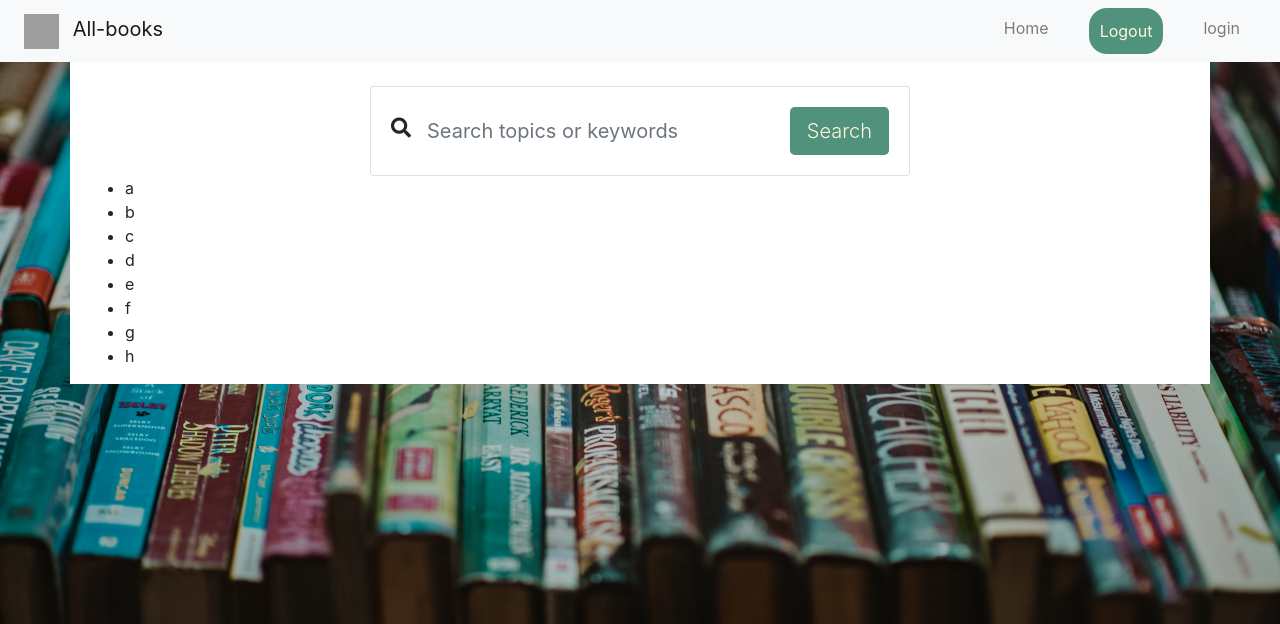
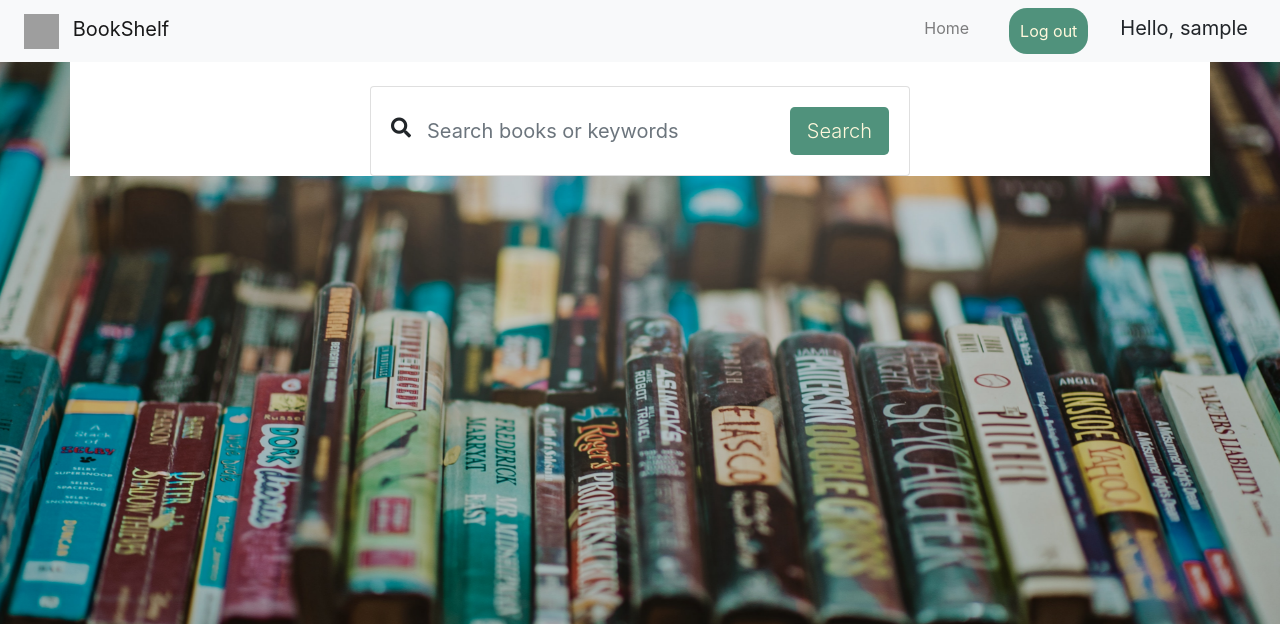
Before and after one commit to karinabogacz/BookShelf, a Flask app: page /search in a window 1280 px wide. Shown: the top 624 px of the page. Run offline with Flask 2, Linux system fonts and the light colour scheme; the visitor is signed in with stand-in values (Sample User, id 1); some libraries are stand-ins or nearby versions; grey boxes are pictures that could not be loaded.

Commit message:
Add files via upload

```diff
--- a/application.py
+++ b/application.py
@@ -60,12 +60,25 @@ def login():
 
     return render_template("login.html")
 
-@app.route("/search")
+@app.route("/search", methods = ['GET', 'POST'])
 def search():
+
     if "user" in session:
-        return render_template("search.html", user=session["user"] )
+        # books = db.execute ("SELECT * FROM books LIMIT 100").fetchall()
+        # return render_template("search.html", user=session["user"], books = books)
+
+        if request.method == "POST":
+            search_input = request.form.get("search")
+            search_results = db.execute("SELECT title FROM books WHERE year = :year", {"year": search_input}).fetchall()
+            return render_template ("search_results.html", books = search_results)
+
+        return render_template ("search.html")
     else:
         return redirect(url_for("login"))
+
+@app.route ("/book")
+def book():
+    return ("book")
 
 @app.route ("/logout")
 def logout():
--- a/import.py
+++ b/import.py
@@ -11,8 +11,9 @@ def main():
     f = open ("books.csv")
     reader = csv.reader(f)
     for isbn, title, author, year in reader:
-        db.execute("INSERT INTO books (isbn, title, author, year) VALUES (:isbn, :title, :author, :year)", {"isbn": isbn, "title": title, "author": author, "year": year})
-        db.commit()
+       db.execute("INSERT INTO books (isbn, title, author, year) VALUES (:isbn, :title, :author, :year)", {"isbn": isbn, "title": title,"author": author,"year": year})
+       db.commit()
+
 
 if __name__ == "__main__":
     main()
--- a/static/stylesheet/style.css
+++ b/static/stylesheet/style.css
@@ -1,7 +1,14 @@
-.layout_home{
+.layout_home::before{
+    position: fixed;
     background-image: url("bcg3.jpg");
-    background-repeat:no-repeat;
-    background-size: 100%;
+    top: 0;
+    width: 100%;
+    height: 100%;
+    z-index: -20;
+    background-position: bottom;
+    background-size: cover;
+    content: "";
+
 }
 
 .layout_enter{
--- a/templates/index.html
+++ b/templates/index.html
@@ -1,6 +1,6 @@
 {% extends 'layout_home.html' %}
 
-{% block title%} All-books {% endblock %}
+{% block title%} BookShelf {% endblock %}
 
 {% block content%}
 
--- a/templates/layout_enter.html
+++ b/templates/layout_enter.html
@@ -17,7 +17,7 @@
 
     <header>
         <a href="{{url_for('index')}}" style="text-decoration: none;">
-        <h3 class="text-center my-3 h3-logo">All-books
+        <h3 class="text-center my-3 h3-logo">BookShelf
           <img src="https://img.icons8.com/flat_round/64/000000/bookmark-book.png" width="40" height="40" class="d-inline-block mx-2"  alt="logo">
         </h3>
       </a>
@@ -27,7 +27,7 @@
 
     <footer class="text-center">
         <hr>
-        <p class="mt-3 mb-2">Copyright 2020 &copy; All-books</p>
+        <p class="mt-3 mb-2">Copyright 2020 &copy; Bookshelf </p>
     </footer>
 
 
--- a/templates/layout_home.html
+++ b/templates/layout_home.html
@@ -27,7 +27,7 @@
 
       <img src="https://img.icons8.com/flat_round/64/000000/bookmark-book.png" width="35" height="35" class="d-inline-block align-top mx-2" alt="brand image">
       <!-- <a href="https://icons8.com/icon/95142/book">Book icon by Icons8</a> -->
-      All-books
+      BookShelf
     </a>
 
     <div class="collapse navbar-collapse justify-content-between">
@@ -43,15 +43,21 @@
 
         <li class="nav-item mx-3" style="background-color: #50927c; border-radius: 18px; padding: 3px">
           {%if session["user"]%}
-            <a class="nav-link" href="{{url_for('logout')}}" style="color: cornsilk;">Logout</a>
+            <a class="nav-link" href="{{url_for('logout')}}" style="color: cornsilk;">Log out</a>
           {%else%}
             <a class="nav-link" href="{{url_for('sign_up')}}" style="color: cornsilk;">sign up</a>
           {%endif%}
         </li>
 
-        <li class="nav-item mx-3">
-          <a class="nav-link" href="{{url_for('login')}}">login</a>
-        </li>
+          {% if session["user"] %}
+            <li class="nav-item mx-3 mt-2">
+              <h5 style="font-weight: 400">Hello, {{ session["user"] }}</h5>
+            </li>
+          {% else %}
+            <li class="nav-item mx-3">
+              <a class="nav-link" href="{{url_for('login')}}">login</a>
+            </li>
+          {%endif%}
 
       </ul>
     </div>
--- a/templates/search.html
+++ b/templates/search.html
@@ -6,39 +6,38 @@
   <div class="container" style="background-color: white">
     <div class="row justify-content-center">
       <div class="col-12 col-md-10 col-lg-6">
-       <form class="card card-sm form-search mt-4">
+
+        <form class="card card-sm form-search mt-4" action="{{url_for('search')}}" method="post">
             <div class="card-body row no-gutters align-items-center">
               <div class="col-auto">
+
                 <i class="fas fa-search h5 text-body"></i>
               </div>
               <div class="col">
-              <input class="form-control form-control-lg form-control-borderless" type="search" placeholder="Search topics or keywords">
+                <input class="form-control form-control-lg form-control-borderless" name="search" placeholder="Search books or keywords">
               </div>
               <div class="col-auto">
                 <button class="btn btn-lg btn-search" type="submit">Search</button>
               </div>
+
             </div>
           </form>
+
       </div>
   </div>
 
-  <div class="row">
+ <!-- <div class="row">
     <div class="col-12 col-md-10 col-lg-8">
         <ul>
-        <li>a</li>
-        <li>b</li>
-        <li>c</li>
-        <li>d</li>
-        <li>e</li>
-        <li>f</li>
-        <li>g</li>
-        <li>h</li>
+          {% for book in books %}
+          <li>
+            <a href="{{url_for('book')}}"> {{book.title}} {{book.author}} {{book.year}} {{book.isbn}}</a>
+          </li>
+          {% endfor %}
         </ul>
+    </div>
+  </div> -->
 
-    </div>
-
-  </div>
-</div>
 </main>
 
 {%endblock%}
```
Also changed, not shown: templates/search_results.html (added, +20 -0 lines), books.csv, 4 other files. Lines whose indentation alone changed are shown as unchanged.
